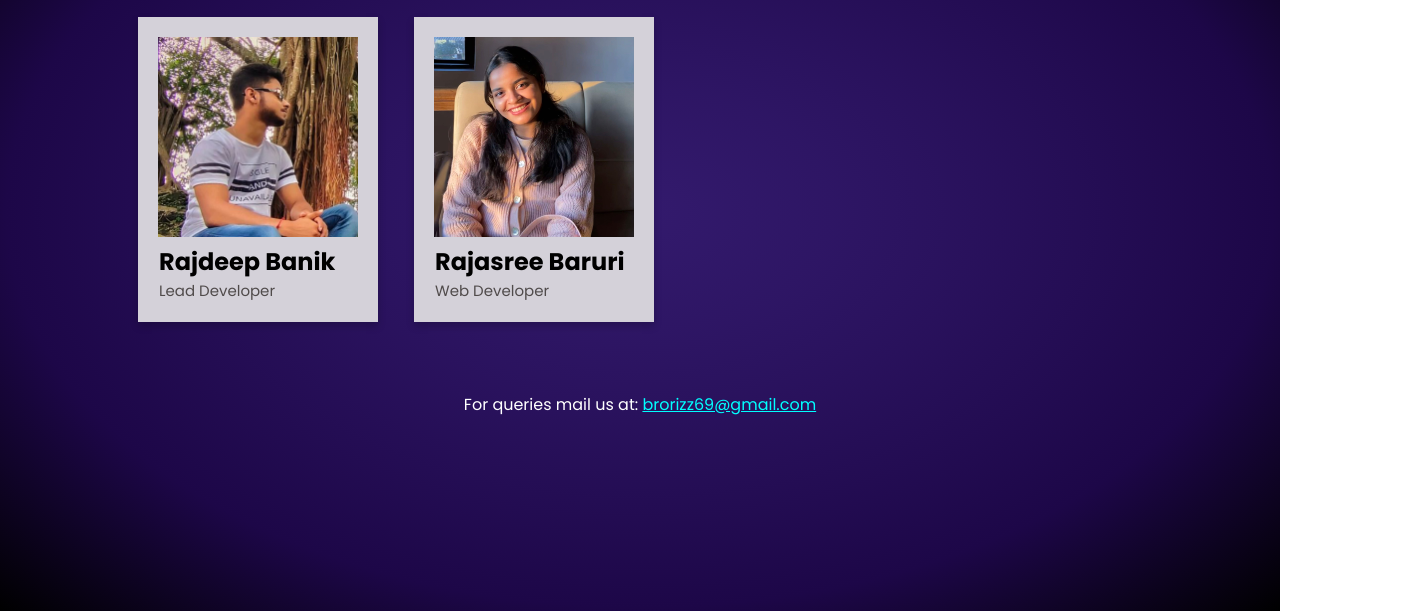
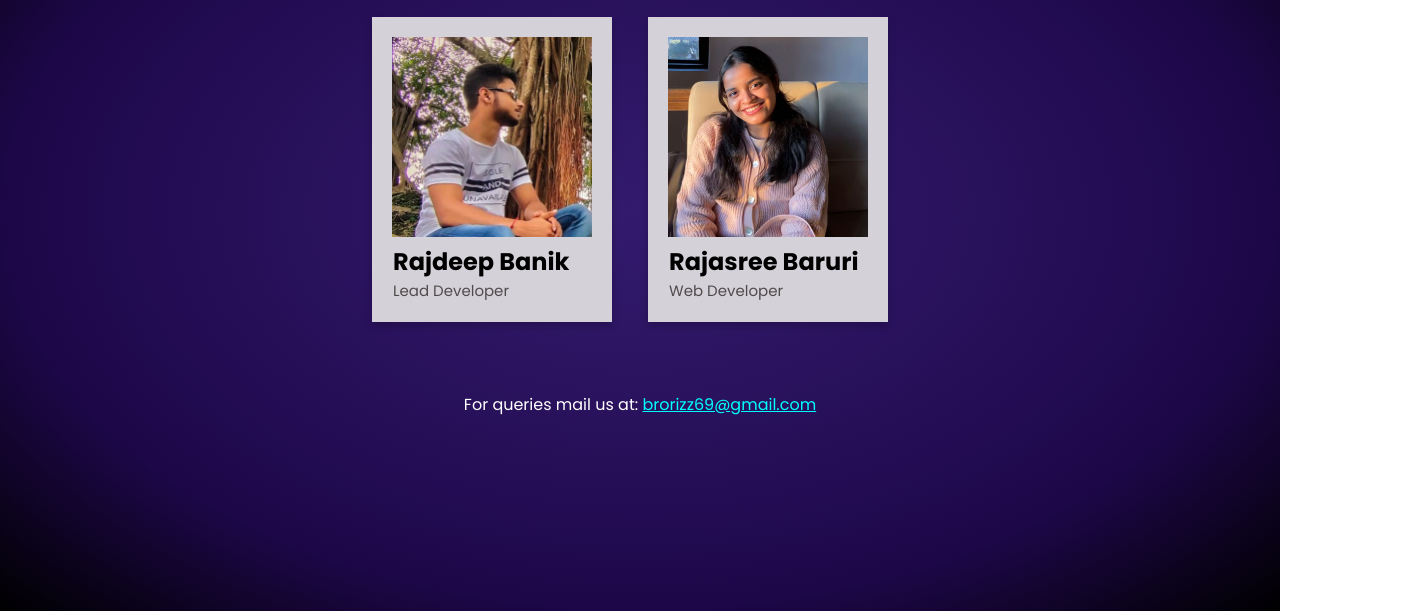
Before and after one commit to boredom1234/Pix_Adv_Web, a plain HTML site: page aboutus.html in a window 1280 px wide. Shown: the part 189-800 px from the top of the page, 1410 px wide, since content can reach past the window. Drawn offline with Linux system fonts and the light colour scheme.

Commit message:
Update aboutus.css

```diff
--- a/css/aboutus.css
+++ b/css/aboutus.css
@@ -82,11 +82,12 @@ nav ul li a:hover{
     font-size: 15px;
  }
 
-.row{
-    display: flex;
-    margin-left: 130px;
-    margin-right: 20px;
-    width: 100%;
+.row {
+  display: flex;
+  align-items: center;
+  width: 100%;
+  justify-content: center; /* Added line */
+  height: fit-content; /* Optional, for vertical centering */
 }
 
 .heading{
```
